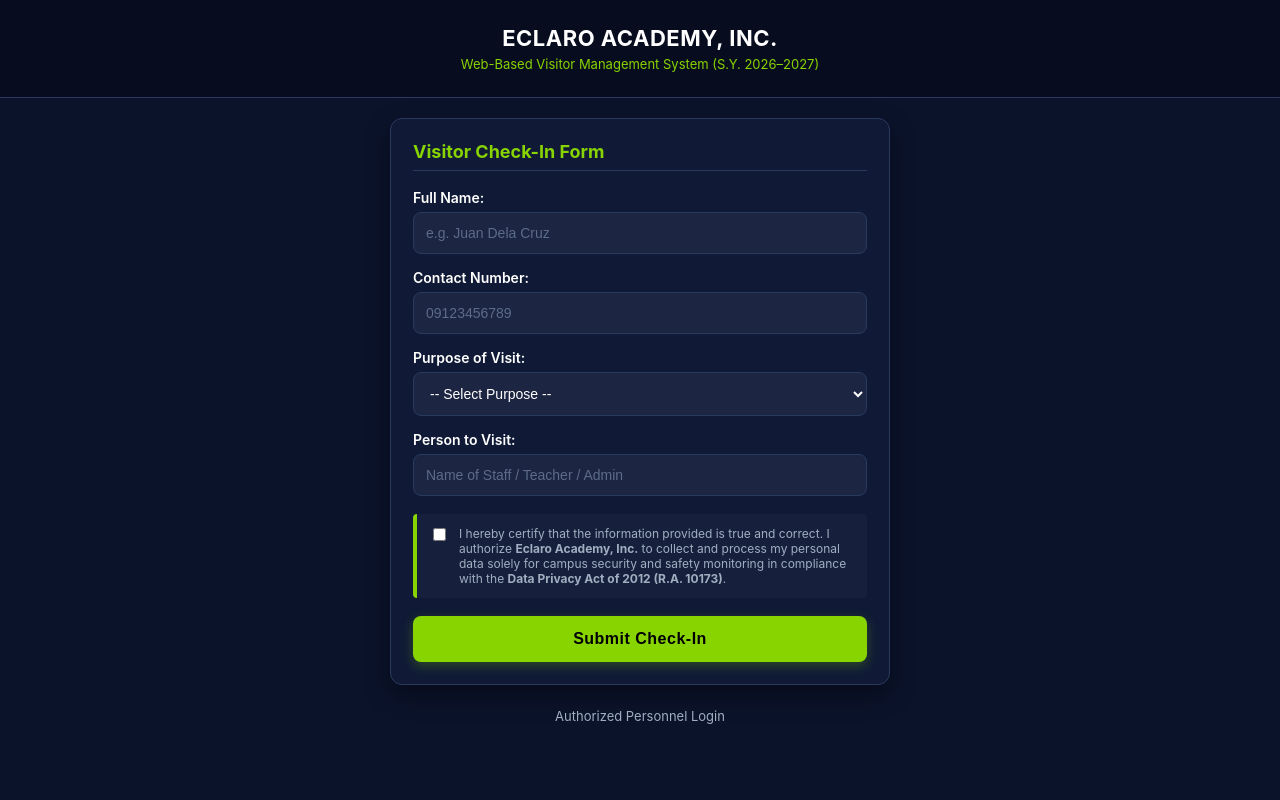
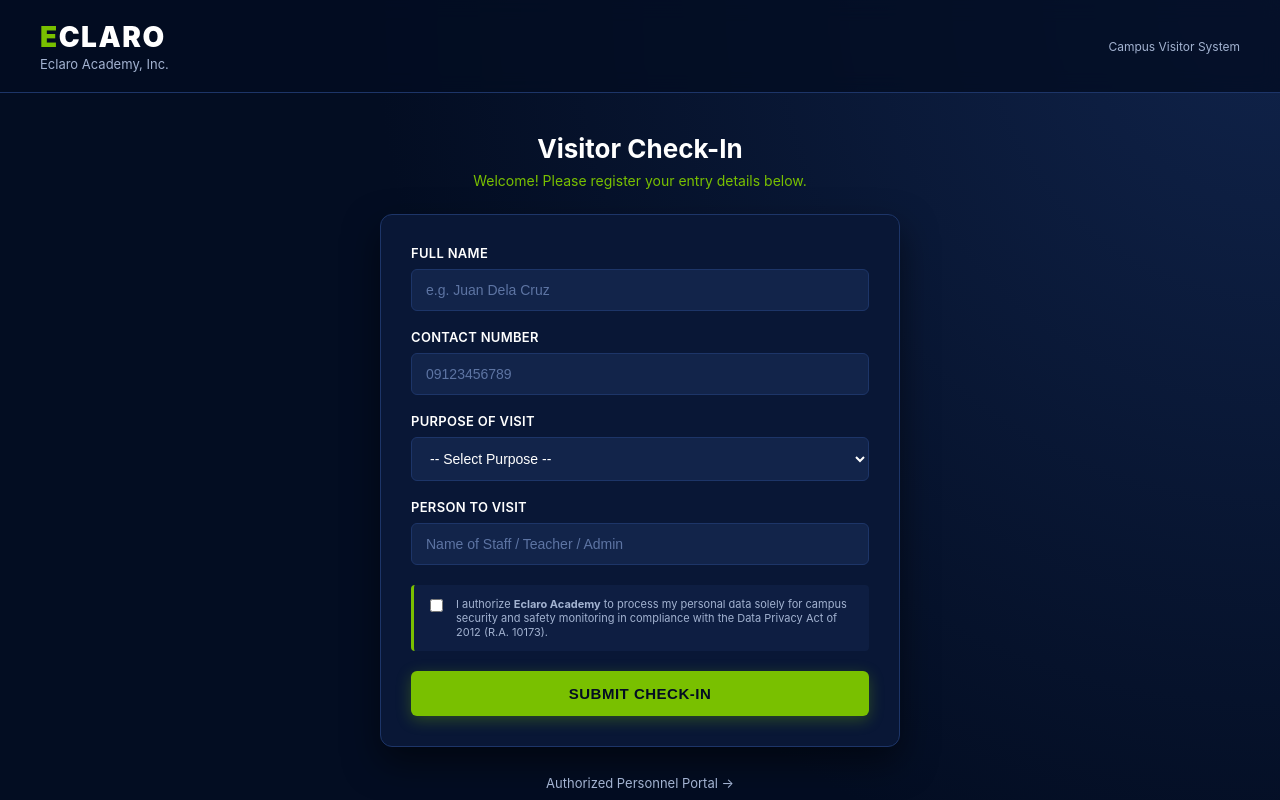
Before and after one commit to erickarcenal-hue/eclaro-visitor-system, a Flask app: page / in a window 1280 px wide. Run offline with Flask 3, Linux system fonts and the light colour scheme.

Commit message:
Update index.html

```diff
--- a/templates/index.html
+++ b/templates/index.html
@@ -4,188 +4,228 @@
     <meta charset="UTF-8">
     <meta name="viewport" content="width=device-width, initial-scale=1.0">
     <title>Eclaro Academy - Visitor Registration</title>
-    <!-- Eclaro Logo / Favicon -->
+    <!-- Favicon Logo -->
     <link rel="icon" type="image/png" href="{{ url_for('static', filename='favicon.png') }}">
     <style>
         :root {
-            --bg-dark: #0b132b;
-            --card-dark: #101a36;
-            --input-dark: #1c2541;
-            --border-blue: #2a3a5e;
-            --text-main: #ffffff;
-            --text-sub: #a0aec0;
-            --lime-green: #88d400;
-            --lime-hover: #76b900;
+            --eclaro-navy: #030d22;
+            --eclaro-card: #091736;
+            --eclaro-input: #12244a;
+            --eclaro-border: #1d3568;
+            --eclaro-green: #79c000;
+            --eclaro-green-hover: #68a600;
+            --text-white: #ffffff;
+            --text-gray: #a3b3d1;
         }
 
         body {
-            font-family: -apple-system, BlinkMacSystemFont, 'Segoe UI', Roboto, Helvetica, Arial, sans-serif;
-            background-color: var(--bg-dark);
+            font-family: -apple-system, BlinkMacSystemFont, "Segoe UI", Roboto, "Helvetica Neue", Arial, sans-serif;
+            background-color: var(--eclaro-navy);
+            background-image: radial-gradient(circle at top right, #10234a 0%, #030d22 60%);
             margin: 0;
             padding: 0;
-            color: var(--text-main);
+            color: var(--text-white);
+            min-height: 100vh;
         }
 
-        .header {
-            background-color: #070d1f;
-            color: white;
-            padding: 25px 15px;
-            text-align: center;
-            border-bottom: 1px solid var(--border-blue);
+        /* Official Header Navbar Style */
+        .navbar {
+            display: flex;
+            justify-content: space-between;
+            align-items: center;
+            padding: 20px 40px;
+            border-bottom: 1px solid var(--eclaro-border);
+            background: rgba(3, 13, 34, 0.8);
+            backdrop-filter: blur(10px);
         }
 
-        .header h1 {
-            margin: 0;
-            font-size: 22px;
-            letter-spacing: 0.5px;
-            color: var(--text-main);
+        .brand-logo {
+            font-size: 28px;
+            font-weight: 900;
+            letter-spacing: 1.5px;
+            color: var(--text-white);
+            text-decoration: none;
         }
 
-        .header p {
-            margin: 5px 0 0 0;
+        .brand-logo span {
+            color: var(--eclaro-green);
+        }
+
+        .sub-brand {
             font-size: 13px;
-            color: var(--lime-green);
+            color: var(--text-gray);
+            margin-top: 2px;
         }
 
         .container {
-            max-width: 500px;
-            margin: 20px auto;
-            padding: 0 15px;
+            max-width: 520px;
+            margin: 40px auto;
+            padding: 0 20px;
+        }
+
+        .hero-title {
+            text-align: center;
+            margin-bottom: 25px;
+        }
+
+        .hero-title h2 {
+            font-size: 26px;
+            font-weight: 700;
+            margin: 0 0 8px 0;
+            color: var(--text-white);
+        }
+
+        .hero-title p {
+            font-size: 14px;
+            color: var(--eclaro-green);
+            margin: 0;
         }
 
         .card {
-            background: var(--card-dark);
-            padding: 22px;
+            background: var(--eclaro-card);
+            padding: 30px;
             border-radius: 12px;
-            border: 1px solid var(--border-blue);
-            box-shadow: 0 10px 25px rgba(0, 0, 0, 0.4);
-        }
-
-        .card h2 {
-            margin-top: 0;
-            margin-bottom: 18px;
-            font-size: 18px;
-            color: var(--lime-green);
-            border-bottom: 1px solid var(--border-blue);
-            padding-bottom: 8px;
+            border: 1px solid var(--eclaro-border);
+            box-shadow: 0 15px 35px rgba(0, 0, 0, 0.5);
         }
 
         .form-group {
-            margin-bottom: 15px;
+            margin-bottom: 18px;
         }
 
         .form-group label {
             display: block;
-            margin-bottom: 6px;
+            margin-bottom: 8px;
             font-weight: 600;
-            font-size: 14px;
-            color: var(--text-main);
+            font-size: 13px;
+            color: var(--text-white);
+            letter-spacing: 0.3px;
         }
 
         .form-group input,
         .form-group select {
             width: 100%;
-            padding: 12px;
-            background-color: var(--input-dark);
-            border: 1px solid var(--border-blue);
-            border-radius: 8px;
+            padding: 12px 14px;
+            background-color: var(--eclaro-input);
+            border: 1px solid var(--eclaro-border);
+            border-radius: 6px;
             box-sizing: border-box;
             font-size: 14px;
-            color: var(--text-main);
+            color: var(--text-white);
+            transition: all 0.2s ease;
         }
 
         .form-group input::placeholder {
-            color: #5c6b89;
+            color: #5d74a3;
         }
 
         .form-group input:focus,
         .form-group select:focus {
             outline: none;
-            border-color: var(--lime-green);
-            box-shadow: 0 0 8px rgba(136, 212, 0, 0.3);
+            border-color: var(--eclaro-green);
+            box-shadow: 0 0 10px rgba(121, 192, 0, 0.25);
         }
 
         .privacy-box {
-            background-color: rgba(28, 37, 65, 0.6);
-            border-left: 4px solid var(--lime-green);
+            background-color: rgba(18, 36, 74, 0.6);
+            border-left: 3px solid var(--eclaro-green);
             padding: 12px;
-            margin: 18px 0;
+            margin: 20px 0;
             border-radius: 4px;
         }
 
         .btn {
-            background-color: var(--lime-green);
-            color: #000000;
-            padding: 14px 20px;
+            background-color: var(--eclaro-green);
+            color: #030d22;
+            padding: 14px;
             border: none;
-            border-radius: 8px;
+            border-radius: 6px;
             cursor: pointer;
-            font-size: 16px;
+            font-size: 15px;
             font-weight: 800;
             width: 100%;
             letter-spacing: 0.5px;
-            box-shadow: 0 4px 12px rgba(136, 212, 0, 0.25);
+            transition: background 0.2s ease;
+            box-shadow: 0 4px 15px rgba(121, 192, 0, 0.3);
         }
 
         .btn:hover {
-            background-color: var(--lime-hover);
+            background-color: var(--eclaro-green-hover);
         }
 
         .alert-success {
             padding: 15px;
-            background-color: #2e7d32;
+            background-color: #1e5a22;
             color: white;
-            border-radius: 8px;
-            margin-bottom: 15px;
+            border-radius: 6px;
+            margin-bottom: 20px;
             text-align: center;
-            font-weight: 500;
+            font-size: 14px;
         }
 
-        .login-link {
+        .footer-link {
             text-align: center;
-            margin-top: 20px;
-            margin-bottom: 30px;
+            margin-top: 25px;
+            margin-bottom: 40px;
         }
 
-        .login-link a {
-            color: var(--text-sub);
+        .footer-link a {
+            color: var(--text-gray);
             font-size: 13px;
             text-decoration: none;
+            transition: color 0.2s ease;
         }
 
-        .login-link a:hover {
-            color: var(--lime-green);
+        .footer-link a:hover {
+            color: var(--eclaro-green);
+        }
+
+        @media (max-width: 600px) {
+            .navbar {
+                flex-direction: column;
+                text-align: center;
+                gap: 5px;
+                padding: 15px;
+            }
         }
     </style>
 </head>
 <body>
 
-    <div class="header">
-        <h1>ECLARO ACADEMY, INC.</h1>
-        <p>Web-Based Visitor Management System (S.Y. 2026–2027)</p>
+    <div class="navbar">
+        <div>
+            <a href="/" class="brand-logo"><span>E</span>CLARO</a>
+            <div class="sub-brand">Eclaro Academy, Inc.</div>
+        </div>
+        <div style="font-size: 12px; color: var(--text-gray);">
+            Campus Visitor System
+        </div>
     </div>
 
     <div class="container">
+        <div class="hero-title">
+            <h2>Visitor Check-In</h2>
+            <p>Welcome! Please register your entry details below.</p>
+        </div>
+
         <div class="card">
-            <h2>Visitor Check-In Form</h2>
-
             {% if success %}
                 <div class="alert-success">{{ msg }}</div>
                 <a href="/" class="btn" style="display: block; text-align: center; text-decoration: none; box-sizing: border-box;">Register Another Visitor</a>
             {% else %}
                 <form action="/" method="POST">
                     <div class="form-group">
-                        <label>Full Name:</label>
+                        <label>FULL NAME</label>
                         <input type="text" name="full_name" required placeholder="e.g. Juan Dela Cruz">
                     </div>
 
                     <div class="form-group">
-                        <label>Contact Number:</label>
+                        <label>CONTACT NUMBER</label>
                         <input type="tel" name="contact_no" required placeholder="09123456789">
                     </div>
 
                     <div class="form-group">
-                        <label>Purpose of Visit:</label>
+                        <label>PURPOSE OF VISIT</label>
                         <select name="purpose" required>
                             <option value="">-- Select Purpose --</option>
                             <option value="Parent-Teacher Conference (PTC)">Parent-Teacher Conference (PTC)</option>
@@ -197,24 +237,24 @@
                     </div>
 
                     <div class="form-group">
-                        <label>Person to Visit:</label>
+                        <label>PERSON TO VISIT</label>
                         <input type="text" name="person_to_visit" required placeholder="Name of Staff / Teacher / Admin">
                     </div>
 
                     <div class="privacy-box">
-                        <label style="font-weight: normal; font-size: 12px; display: flex; gap: 10px; align-items: flex-start; margin: 0; color: var(--text-sub);">
+                        <label style="font-weight: normal; font-size: 11px; display: flex; gap: 10px; align-items: flex-start; margin: 0; color: var(--text-gray);">
                             <input type="checkbox" name="privacy_consent" value="YES" required style="width: auto; margin-top: 2px;">
-                            <span>I hereby certify that the information provided is true and correct. I authorize <strong>Eclaro Academy, Inc.</strong> to collect and process my personal data solely for campus security and safety monitoring in compliance with the <strong>Data Privacy Act of 2012 (R.A. 10173)</strong>.</span>
+                            <span>I authorize <strong>Eclaro Academy</strong> to process my personal data solely for campus security and safety monitoring in compliance with the Data Privacy Act of 2012 (R.A. 10173).</span>
                         </label>
                     </div>
 
-                    <button type="submit" class="btn">Submit Check-In</button>
+                    <button type="submit" class="btn">SUBMIT CHECK-IN</button>
                 </form>
             {% endif %}
         </div>
 
-        <div class="login-link">
-            <a href="/login">Authorized Personnel Login</a>
+        <div class="footer-link">
+            <a href="/login">Authorized Personnel Portal →</a>
         </div>
     </div>
 
```
